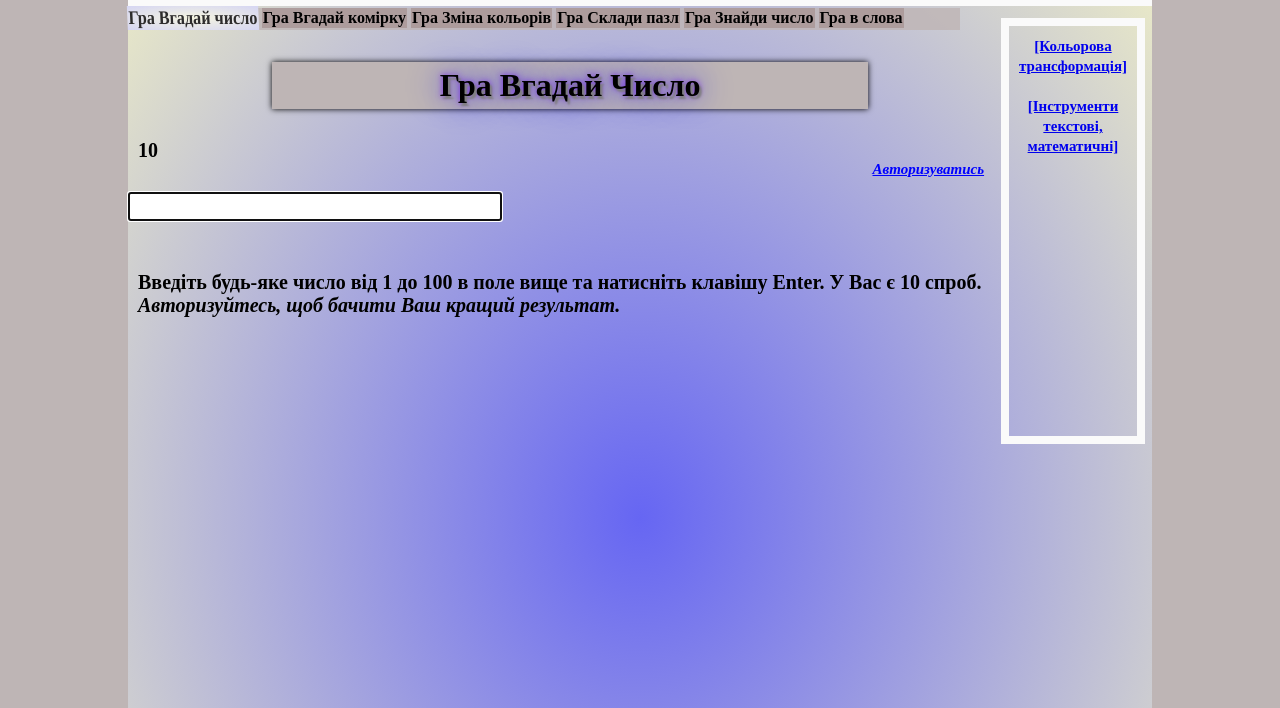
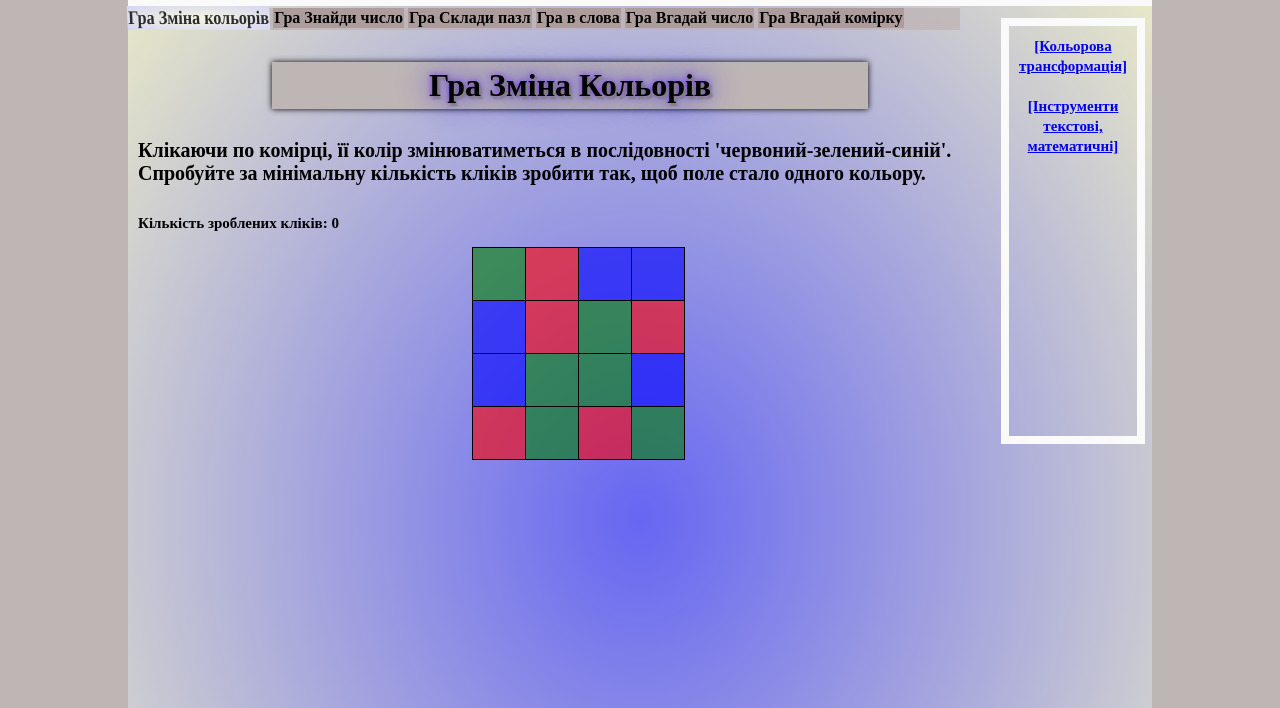
Before and after one commit to prominchyk/mini-games, a plain HTML site: page index.html in a window 1280 px wide. Shown: the part 92-800 px from the top of the page. Drawn offline with Linux system fonts and the light colour scheme.

Commit message:
Update index.html

```diff
--- a/index.html
+++ b/index.html
@@ -21,15 +21,15 @@
         <a id='tools' href="https://prominchyk.github.io/tools/" title="Tools"> [Інструменти текстові, математичні] </a>
     </aside>
     <nav id="menu">
-        <a href="#guessNumber" class="active" id="elem1">Гра Вгадай число</a>
+        <a href="#changeColor" class="active" id="elem4">Гра Зміна кольорів</a>
+        <a href="#findNumber" id="elem5">Гра Знайди число</a>
+        <a href="#gamePuzzle" id="elem6">Гра Склади пазл</a>
+        <a href="#gameWords" id="elem3">Гра в слова</a>
+        <a href="#guessNumber" id="elem1">Гра Вгадай число</a>
         <a href="#guessData" id="elem2">Гра Вгадай комірку</a>
-        <a href="#changeColor" id="elem4">Гра Зміна кольорів</a>
-        <a href="#gamePuzzle" id="elem6">Гра Склади пазл</a>
-        <a href="#findNumber" id="elem5">Гра Знайди число</a>
-        <a href="#gameWords" id="elem3">Гра в слова</a>
     </nav>
     <main>
-        <div id="guessNumber" class="tab active" data-elem="elem1">
+        <div id="guessNumber" class="tab" data-elem="elem1">
             <h1>Гра Вгадай число</h1>
             <p id="nickName" title="Натисніть, введіть своє ім`я.">Авторизуватись</p>
             <p id="counter"> 10 </p>
@@ -84,7 +84,7 @@
             </table>
         </div>
 
-        <div id="changeColor" class="tab" data-elem="elem4">
+        <div id="changeColor" class="tab active" data-elem="elem4">
             <h1>Гра Зміна кольорів</h1>
             <p>Клікаючи по комірці, її колір змінюватиметься в послідовності 'червоний-зелений-синій'.<br>
             Спробуйте за мінімальну кількість кліків зробити так, щоб поле стало одного кольору.</p>
```
